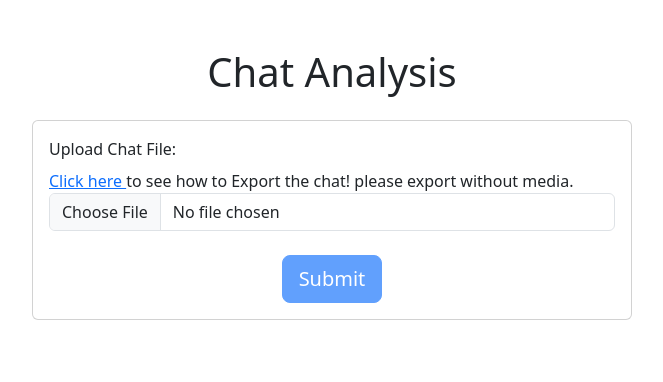
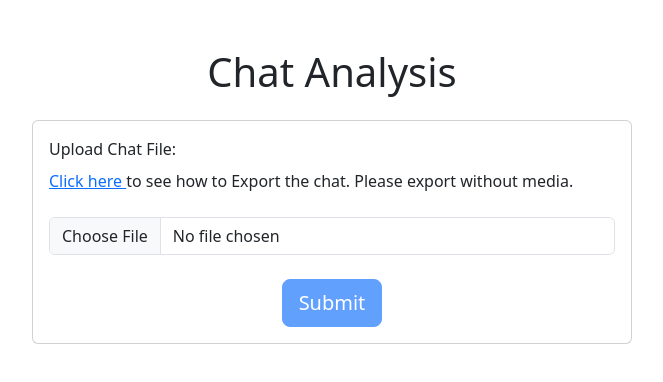
Before and after one commit to hritik1999/whatsapp_analyser, a Vue app in the folder frontend/: page / in a window 1280 px wide. Shown: the top 382 px of the page, without its empty margins (308-971 px from the left). Built offline with nearby package versions, Linux system fonts and the light colour scheme.

Commit message:
add link to how to export chat

```diff
--- a/frontend/src/components/ChatAnalysis.vue
+++ b/frontend/src/components/ChatAnalysis.vue
@@ -47,7 +47,7 @@ const submitFile = async () => {
       <div class="card-body">
         <div class="form-group mb-4">
           <label for="file" class="form-label">Upload Chat File:</label>
-          <label><a href="https://faq.whatsapp.com/1180414079177245/?cms_platform=android&helpref=platform_switcher&locale=eng">Click here </a>to see how to Export the chat! please export without media.</label><br>
+          <label><a href="https://faq.whatsapp.com/1180414079177245/?cms_platform=android&helpref=platform_switcher&locale=eng">Click here </a>to see how to Export the chat. Please export without media.</label><br><br>
           <input type="file" class="form-control" id="file" @change="onFileChange">
         </div>
         <div class="d-flex justify-content-center">
```
